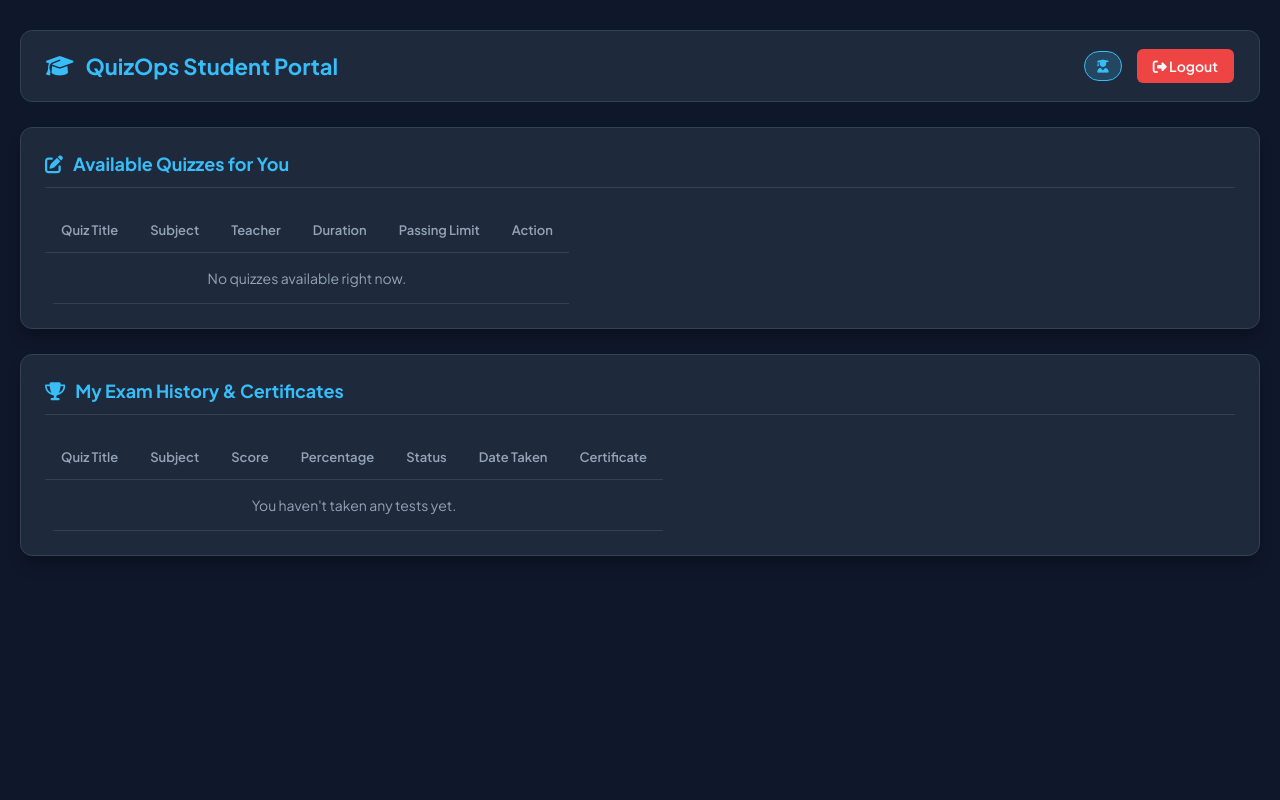
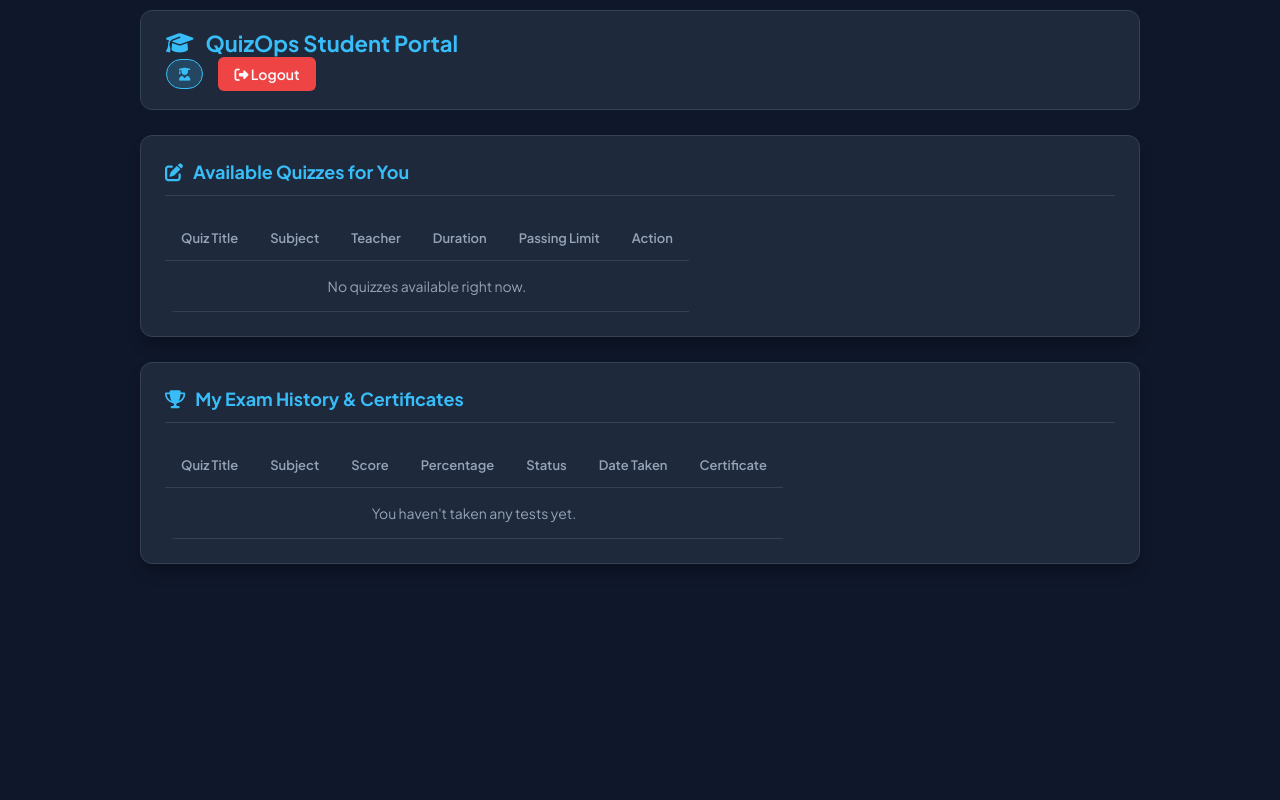
Before and after one commit to sandeshlakhade11-pixel/QuizOps, a Flask app: template templates/student_dashboard.html in a window 1280 px wide. Run offline with Flask 3, Linux system fonts and the light colour scheme; the template is opened without the code that fills it, so the values that code supplies are empty.

Commit message:
Update style.css

```diff
--- a/static/css/style.css
+++ b/static/css/style.css
@@ -405,3 +405,51 @@ div[class*="dashboard"] {
         height: auto !important;
     }
 }
+/* Universal Fix for Dashboard Layout */
+* {
+    box-sizing: border-box !important;
+}
+
+html, body {
+    width: 100% !important;
+    max-width: 100vw !important;
+    overflow-x: hidden !important;
+    margin: 0;
+    padding: 0;
+}
+
+body {
+    display: block !important;
+    padding: 10px !important;
+}
+
+.container {
+    width: 100% !important;
+    max-width: 1000px !important;
+    margin: 0 auto !important;
+    padding: 0 !important;
+}
+
+/* Force Navbar and Cards to fill full width */
+.navbar, .card {
+    width: 100% !important;
+    max-width: 100% !important;
+    display: block !important;
+    box-sizing: border-box !important;
+    margin-left: 0 !important;
+    margin-right: 0 !important;
+}
+
+/* Table Horizontal Scroll Container */
+.table-wrapper {
+    width: 100% !important;
+    overflow-x: auto !important;
+    -webkit-overflow-scrolling: touch;
+    display: block !important;
+    margin-top: 10px;
+}
+
+table {
+    width: 100% !important;
+    min-width: 550px !important; /* Table won't crush, it will scroll */
+}
```
